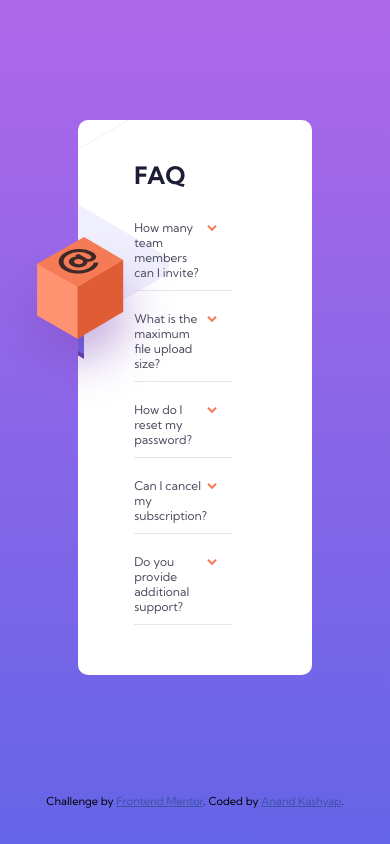
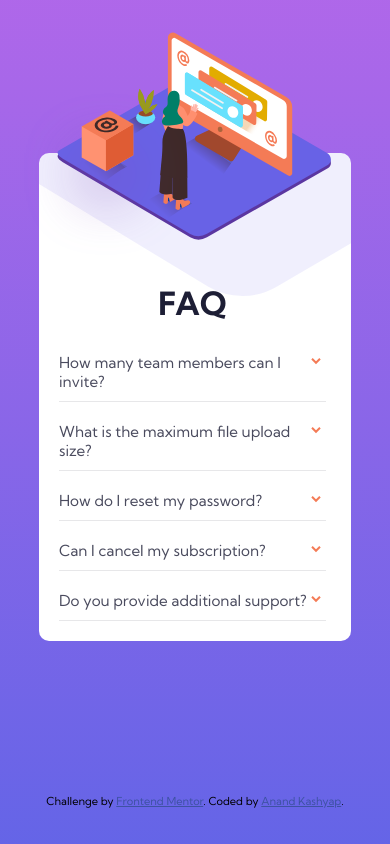
Before and after one commit to anand-kashyap/faq-accordion, a plain HTML site: page index.html in a window 390 px wide. Drawn offline with Linux system fonts and the light colour scheme.

Commit message:
responsive added

```diff
--- a/index.html
+++ b/index.html
@@ -15,7 +15,8 @@
   <main>
     <section>
       <div class="illustration">
-        <img src="./images/illustration-box-desktop.svg" alt="illustration-box">
+        <img class="woman-mobile" src="./images/illustration-woman-online-mobile.svg" alt="woman-mobile">
+        <img class="img-box" src="./images/illustration-box-desktop.svg" alt="illustration-box">
       </div>
       <div class="faq">
         <h1>FAQ</h1>
--- a/style.css
+++ b/style.css
@@ -68,7 +68,7 @@ img {
   position: relative;
 }
 
-.illustration > img {
+.illustration > .img-box {
   position: absolute;
   width: 184px;
   left: -90px;
@@ -134,3 +134,50 @@ img {
 }
 
 /* faq end */
+
+.woman-mobile {
+  display: none;
+}
+@media only screen and (max-width: 768px) {
+  section {
+    background-image: url('./images/bg-pattern-mobile.svg');
+    background-position: -377px -345px;
+    width: 80%;
+    padding: 10px 5px;
+    padding-left: 0;
+    flex-direction: column;
+    min-height: initial;
+  }
+  .question > p,
+  .answer {
+    font-size: 0.95rem;
+  }
+  .faq > h1 {
+    text-align: center;
+    font-size: 2rem;
+  }
+  .illustration > .img-box {
+    display: none;
+  }
+  .illustration {
+    background: none;
+    min-height: 100px;
+    position: relative;
+  }
+  .woman-mobile {
+    display: block;
+    position: absolute;
+    bottom: 5px;
+    right: 15px;
+  }
+  .faq {
+    padding: 0 20px;
+    margin-top: 20px;
+  }
+  .icon {
+    margin-right: 5px;
+  }
+  .answer {
+    margin-right: 15px;
+  }
+}
```
Also changed, not shown: design/mobile-design.jpg.
